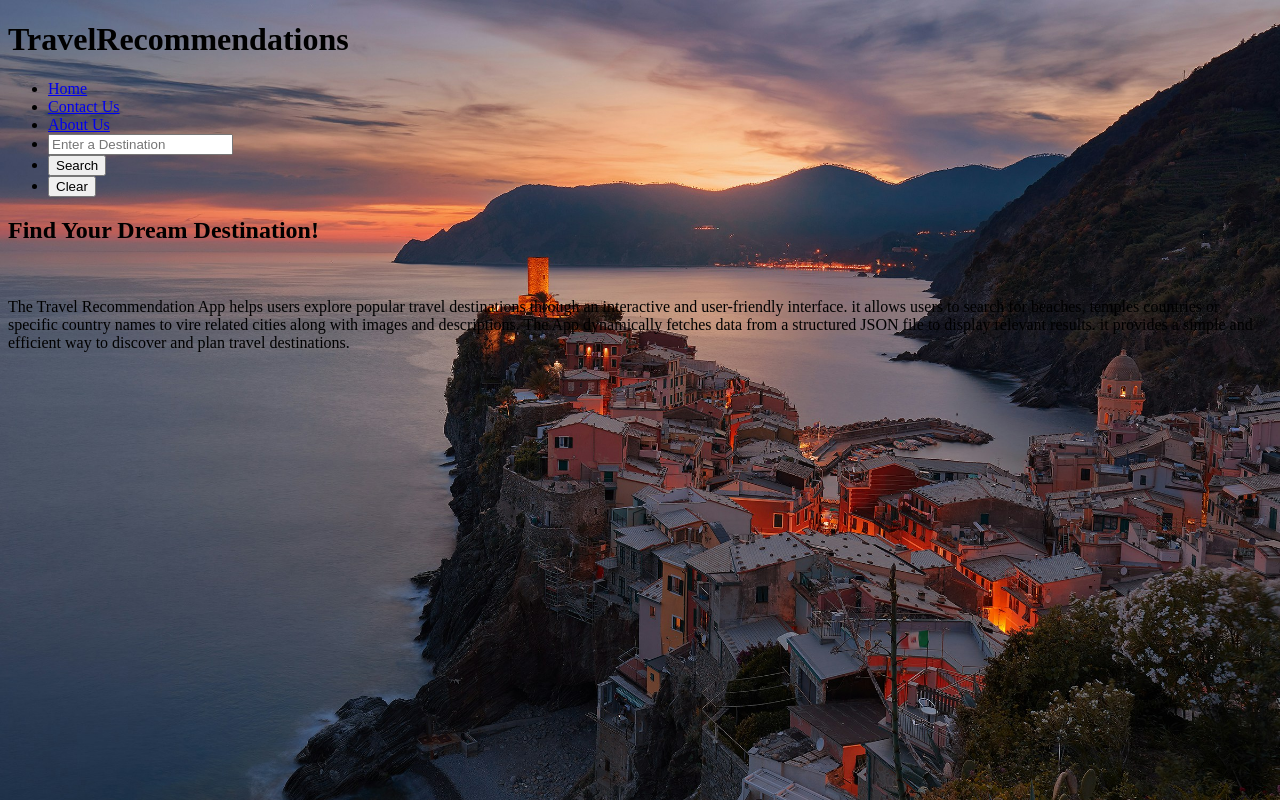
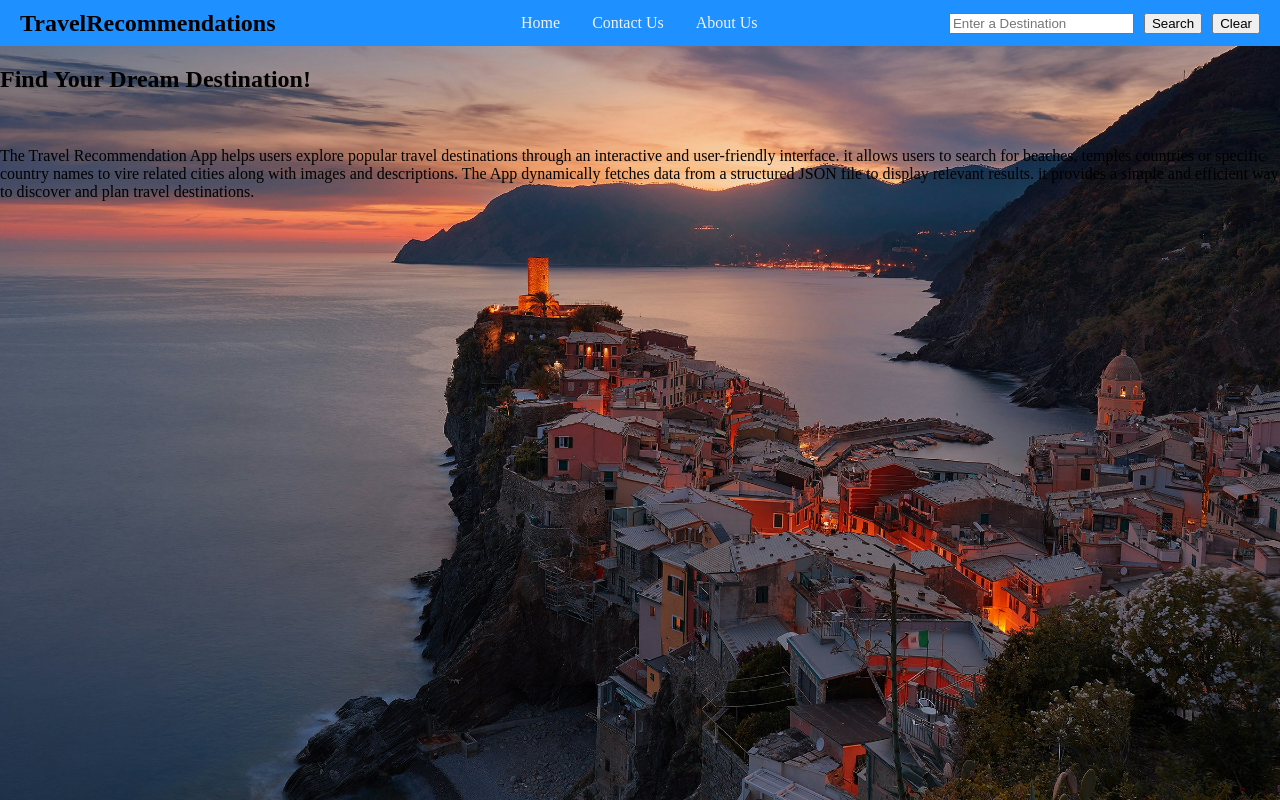
Before and after one commit to Quit108/travel_recommendation, a plain HTML site: page travel_recommendation.html in a window 1280 px wide. Drawn offline with Linux system fonts and the light colour scheme.

Commit message:
fixed navbar css and html for all pages

```diff
--- a/styles.css
+++ b/styles.css
@@ -1,6 +1,48 @@
 body {
-  background-image: url('travel_background.jpg');
-  background-repeat: no-repeat;
-  background-attachment: fixed;
-  background-size: cover;
+    margin: 0;
+    padding: 0;
+
+    background-image: url('travel_background.jpg');
+    background-repeat: no-repeat;
+    background-attachment: fixed;
+    background-size: cover;
 }
+
+.navBar {
+    display: flex;
+    align-items: center;
+    background-color: dodgerblue;
+    padding: 0 20px;
+    position: sticky;
+    top: 0;
+    width: 100%;
+    box-sizing: border-box;
+}
+
+#companyName {
+    margin: 0;
+    flex: 1;
+}
+
+#navLinks {
+    display: flex;
+    list-style-type: none;
+    margin: 0;
+    padding: 0;
+    flex: 2;
+    justify-content: center;
+}
+
+.searchContainer {
+    flex: 1;
+    display: flex;
+    justify-content: flex-end;
+    gap: 10px;
+}
+
+#navLinks li a {
+    display: block;
+    color: #f1f1f1;
+    padding: 14px 16px;
+    text-decoration: none;
+}
--- a/travel_recommendation.html
+++ b/travel_recommendation.html
@@ -6,17 +6,18 @@
     <link rel="stylesheet" href="./styles.css">
 </head>
 <body>
-    <h1 class="companyName">TravelRecommendations</h1>
     <nav class="navBar">
+        <h1 id="companyName">TravelRecommendations</h1>
         <ul id="navLinks">
             <li><a href="./travel_recommendation.html" id="home">Home</a></li>
             <li><a href="./contact.html" id="contact">Contact Us</a></li>
             <li><a href="./about.html" id="about">About Us</a></li>
-            <li><input type="text" id="searchInput" placeholder="Enter a Destination">  </li>
-            <li><button id='btnSearch'>Search</button>
-            <li><button id='btnReset'>Clear</button>
-            </li>
         </ul>
+        <div class="searchContainer">
+            <input type="text" id="searchInput" placeholder="Enter a Destination">
+            <button id='btnSearch'>Search</button>
+            <button id='btnReset'>Clear</button>
+        </div>
     </nav>
     <h2>Find Your Dream Destination!</h2></br>
     <p>The Travel Recommendation App helps users explore popular travel destinations
```
Also changed, not shown: about.html (+3 -1 lines), contact.html (+8 -5 lines).
